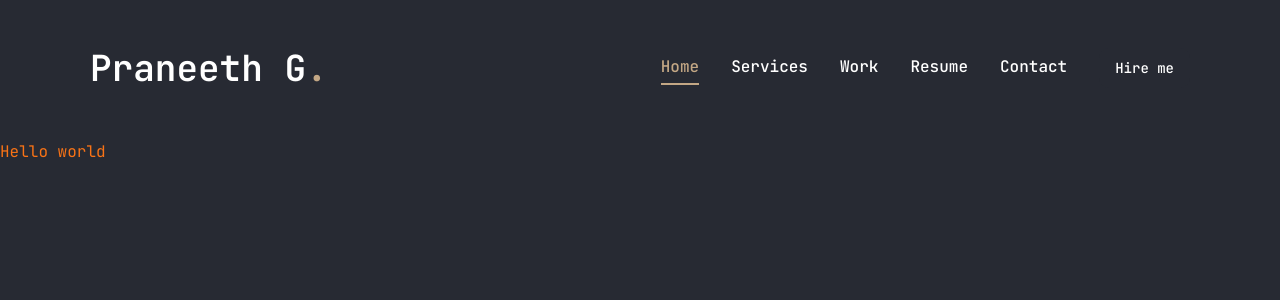
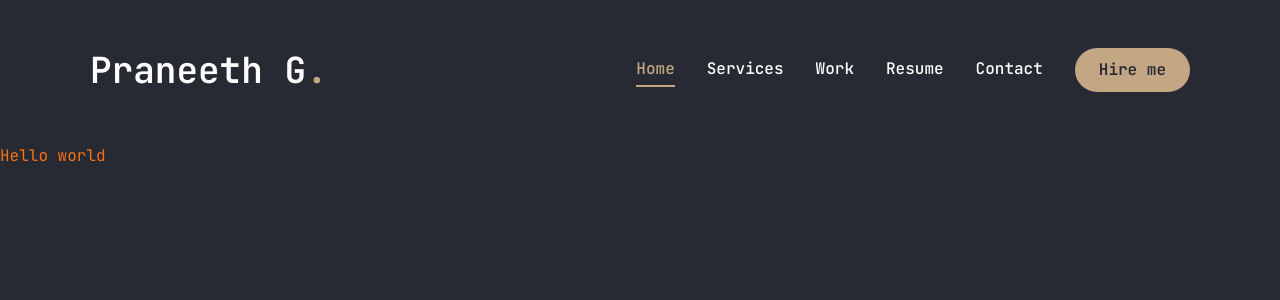
Before and after one commit to PraneethBunny123/Portfolio, a Next.js app: page / in a window 1280 px wide. Shown: the top 300 px of the page. Built offline with nearby package versions, Linux system fonts and the light colour scheme.

Commit message:
modified the custom Button component from the shadcn

```diff
--- a/components/ui/button.jsx
+++ b/components/ui/button.jsx
@@ -5,26 +5,19 @@
 import { cn } from "@/lib/utils"
 
 const buttonVariants = cva(
-  "inline-flex items-center justify-center gap-2 whitespace-nowrap rounded-md text-sm font-medium ring-offset-background transition-colors focus-visible:outline-none focus-visible:ring-2 focus-visible:ring-ring focus-visible:ring-offset-2 disabled:pointer-events-none disabled:opacity-50 [&_svg]:pointer-events-none [&_svg]:size-4 [&_svg]:shrink-0",
+	'inline-flex items-center justify-center whitespace-nowrap rounded-full text-base font-semibold ring-offset-white transition-colors',
   {
     variants: {
       variant: {
-        default: "bg-primary text-primary-foreground hover:bg-primary/90",
-        destructive:
-          "bg-destructive text-destructive-foreground hover:bg-destructive/90",
-        outline:
-          "border border-input bg-background hover:bg-accent hover:text-accent-foreground",
-        secondary:
-          "bg-secondary text-secondary-foreground hover:bg-secondary/80",
-        ghost: "hover:bg-accent hover:text-accent-foreground",
-        link: "text-primary underline-offset-4 hover:underline",
-      },
+				default: 'bg-accent text-primary hover:bg-accent-hover',
+				primary: 'bg-primary text-primary',
+				outline: 'border border-accent bg-transparent text-accent hover:bg-accent hover:text-primary',
+			},
       size: {
-        default: "h-10 px-4 py-2",
-        sm: "h-9 rounded-md px-3",
-        lg: "h-11 rounded-md px-8",
-        icon: "h-10 w-10",
-      },
+				default: 'h-[44px] px-6',
+				sm: 'h-[48px] px-6',
+				lg: 'h-[56px] px-6 text-sm uppercase tracking-[2px]',
+			},
     },
     defaultVariants: {
       variant: "default",
```
